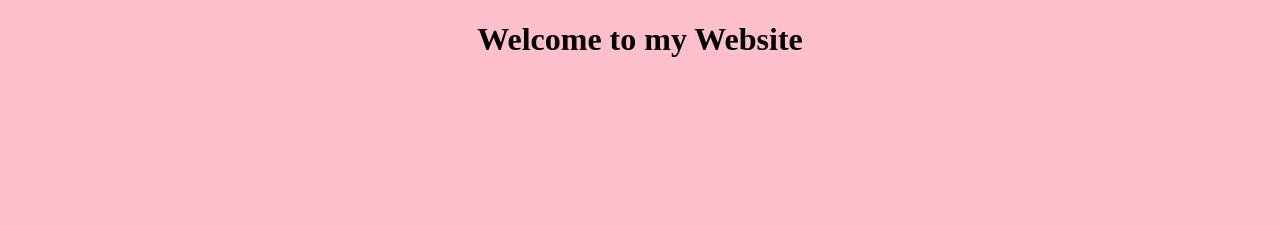
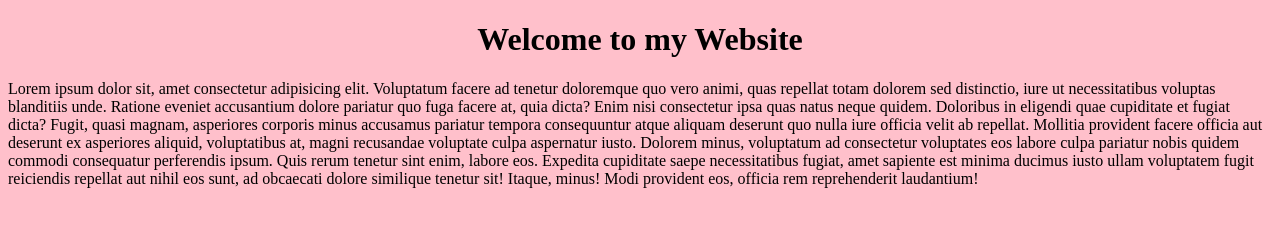
Before and after one commit to iamanraj/Lab1, a plain HTML site: page index.html in a window 1280 px wide. Drawn offline with Linux system fonts and the light colour scheme.

Commit message:
Update index.html

```diff
--- a/index.html
+++ b/index.html
@@ -15,5 +15,8 @@
 </head>
 <body>
     <h1>Welcome to my Website</h1>
+    <div class="content">
+        <p class="p1">Lorem ipsum dolor sit, amet consectetur adipisicing elit. Voluptatum facere ad tenetur doloremque quo vero animi, quas repellat totam dolorem sed distinctio, iure ut necessitatibus voluptas blanditiis unde. Ratione eveniet accusantium dolore pariatur quo fuga facere at, quia dicta? Enim nisi consectetur ipsa quas natus neque quidem. Doloribus in eligendi quae cupiditate et fugiat dicta? Fugit, quasi magnam, asperiores corporis minus accusamus pariatur tempora consequuntur atque aliquam deserunt quo nulla iure officia velit ab repellat. Mollitia provident facere officia aut deserunt ex asperiores aliquid, voluptatibus at, magni recusandae voluptate culpa aspernatur iusto. Dolorem minus, voluptatum ad consectetur voluptates eos labore culpa pariatur nobis quidem commodi consequatur perferendis ipsum. Quis rerum tenetur sint enim, labore eos. Expedita cupiditate saepe necessitatibus fugiat, amet sapiente est minima ducimus iusto ullam voluptatem fugit reiciendis repellat aut nihil eos sunt, ad obcaecati dolore similique tenetur sit! Itaque, minus! Modi provident eos, officia rem reprehenderit laudantium!</p>
+    </div>
 </body>
 </html>
```
